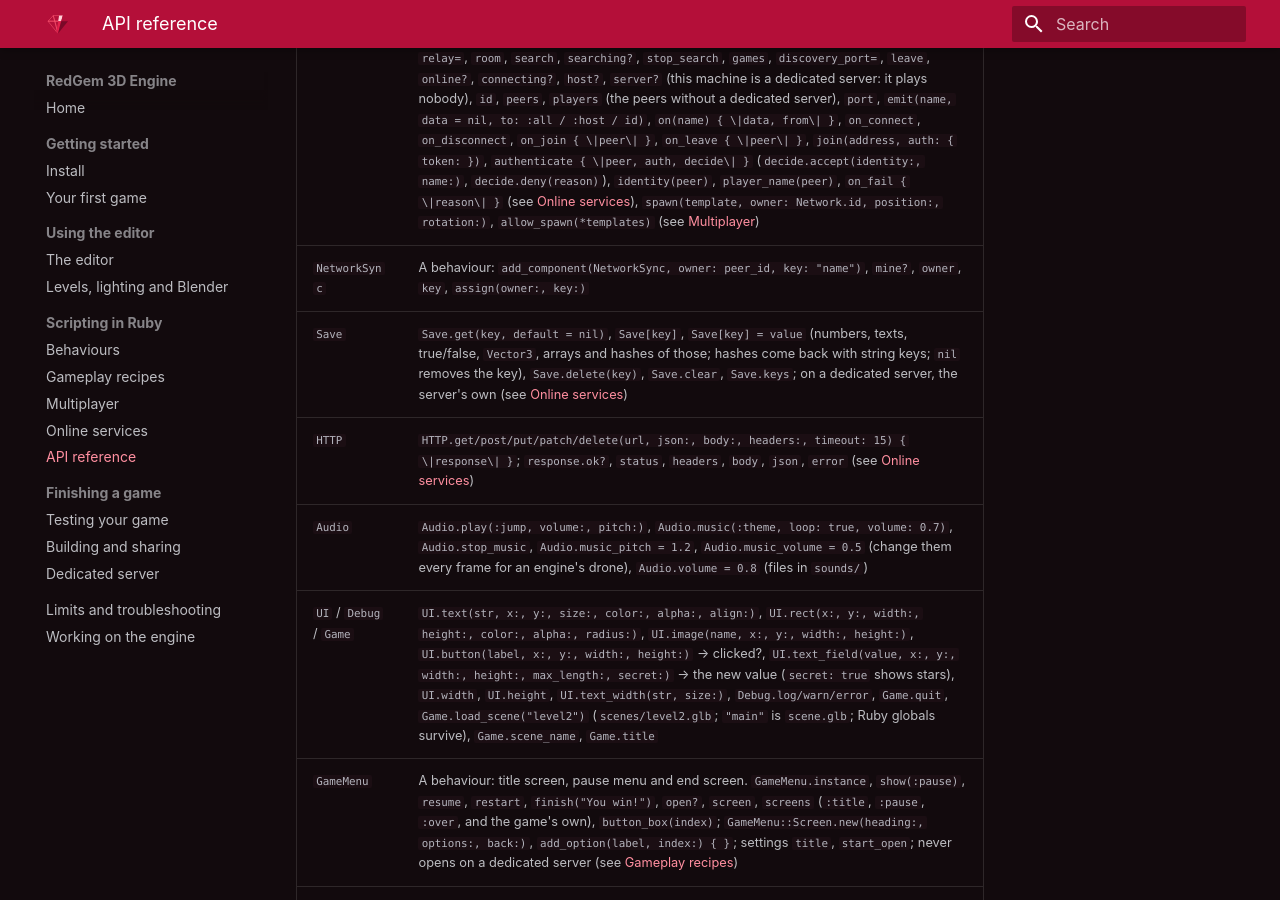
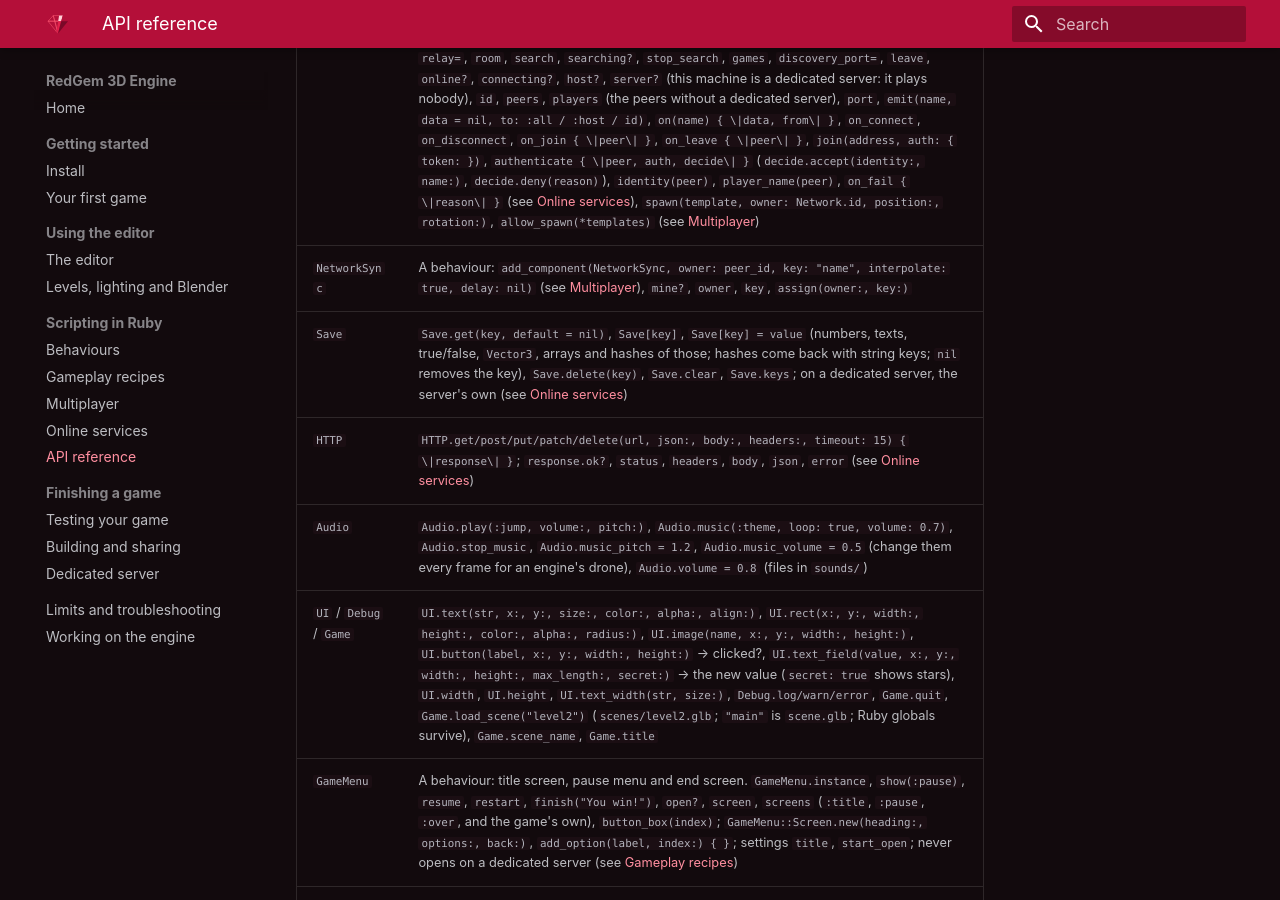
Before and after one commit to carlosdanielpohlod/redgem, an MkDocs documentation site: the page built from docs/scripting/api.md, in a window 1280 px wide and 900 px high, scrolled down 1553 px. Built offline with MkDocs 1.6.1 and Material for MkDocs 9.7.7, drawn with Linux system fonts in a browser that asks for light colours.

Commit message:
List NetworkSync's interpolation settings in the API reference

```diff
--- a/docs/scripting/api.md
+++ b/docs/scripting/api.md
@@ -21,7 +21,7 @@
 | `Animation` | `Animation.names`, `play(name, loop: true, speed: 1.0, restart: false)`, `pause(name)`, `stop(name)`, `playing?(name)`, `time(name)`, `duration(name)`, `seek(name, seconds)` |
 | `Animator` | `game_object.animation` (or `animation` in a behaviour): `play(name, loop: true, speed: 1.0, fade: 0.0, restart: false)`, `mix(name, weight: 1.0, loop: true, speed: 1.0)`, `unmix`, `pause`, `follow_scene(fade: 0.0)`, `clip`, `playing?`, `time` |
 | `Network` | `host(port: 7777, name:, visible: true, room: false)`, `join(address, port: 7777)` / `join(room: "K7QM3P")` / `join(address, room: "K7QM3P")` (a room on a dedicated server), `relay=`, `room`, `search`, `searching?`, `stop_search`, `games`, `discovery_port=`, `leave`, `online?`, `connecting?`, `host?`, `server?` (this machine is a dedicated server: it plays nobody), `id`, `peers`, `players` (the peers without a dedicated server), `port`, `emit(name, data = nil, to: :all / :host / id)`, `on(name) { \|data, from\| }`, `on_connect`, `on_disconnect`, `on_join { \|peer\| }`, `on_leave { \|peer\| }`, `join(address, auth: { token: })`, `authenticate { \|peer, auth, decide\| }` (`decide.accept(identity:, name:)`, `decide.deny(reason)`), `identity(peer)`, `player_name(peer)`, `on_fail { \|reason\| }` (see [Online services](online-services.md)), `spawn(template, owner: Network.id, position:, rotation:)`, `allow_spawn(*templates)` (see [Multiplayer](multiplayer.md)) |
-| `NetworkSync` | A behaviour: `add_component(NetworkSync, owner: peer_id, key: "name")`, `mine?`, `owner`, `key`, `assign(owner:, key:)` |
+| `NetworkSync` | A behaviour: `add_component(NetworkSync, owner: peer_id, key: "name", interpolate: true, delay: nil)` (see [Multiplayer](multiplayer.md#objects-in-the-same-place-everywhere)), `mine?`, `owner`, `key`, `assign(owner:, key:)` |
 | `Save` | `Save.get(key, default = nil)`, `Save[key]`, `Save[key] = value` (numbers, texts, true/false, `Vector3`, arrays and hashes of those; hashes come back with string keys; `nil` removes the key), `Save.delete(key)`, `Save.clear`, `Save.keys`; on a dedicated server, the server's own (see [Online services](online-services.md#saving-on-a-server)) |
 | `HTTP` | `HTTP.get/post/put/patch/delete(url, json:, body:, headers:, timeout: 15) { \|response\| }`; `response.ok?`, `status`, `headers`, `body`, `json`, `error` (see [Online services](online-services.md#http)) |
 | `Audio` | `Audio.play(:jump, volume:, pitch:)`, `Audio.music(:theme, loop: true, volume: 0.7)`, `Audio.stop_music`, `Audio.music_pitch = 1.2`, `Audio.music_volume = 0.5` (change them every frame for an engine's drone), `Audio.volume = 0.8` (files in `sounds/`) |
```
